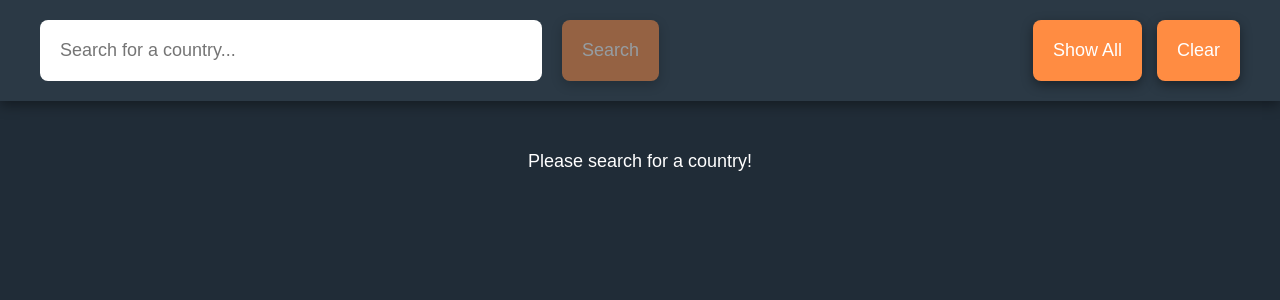
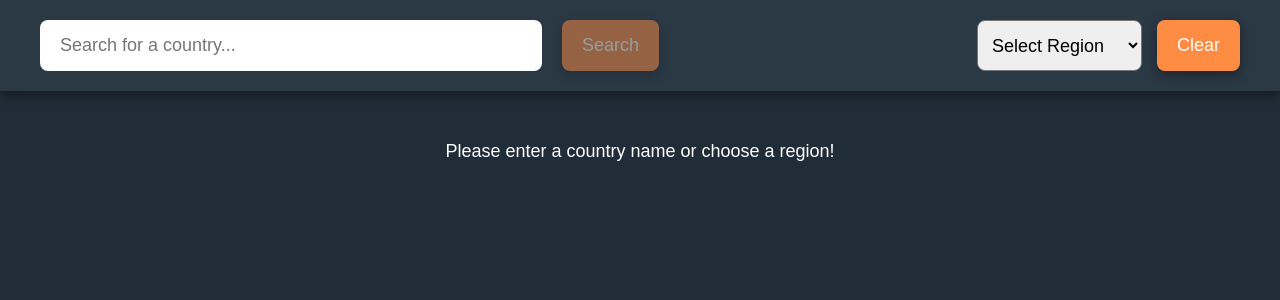
Before and after one commit to jatinchavan3010/react-challenge-main, a React (Vite) app: page / in a window 1280 px wide. Shown: the top 300 px of the page. Built offline with nearby package versions, Linux system fonts and the light colour scheme.

Commit message:
CountrySearch App - Update ReadMe, update test cases, update styles, add relevant comments

```diff
--- a/src/App.css
+++ b/src/App.css
@@ -54,6 +54,7 @@ p {
   position: sticky;
   top: 0;
   background-color: var(--color-header-background);
+  z-index: 99;
 }
 
 .search-container {
@@ -67,7 +68,7 @@ p {
   border: none;
   font-size: 18px;
   outline: none;
-  padding: 20px 250px 20px 20px;
+  padding: 15px 250px 15px 20px;
 }
 
 .btn-container {
@@ -76,14 +77,13 @@ p {
 }
 
 .search-button,
-.show-all-btn,
 .clear-btn {
   border-radius: 8px;
   box-shadow: var(--box-shadow-header);
   border: none;
   font-size: 18px;
   outline: none;
-  padding: 20px;
+  padding: 15px 20px;
   cursor: pointer;
   color: var(--color-text-primary);
   background-color: var(--color-button-background);
@@ -91,7 +91,6 @@ p {
 }
 
 .search-button:hover,
-.show-all-btn:hover,
 .clear-btn:hover {
   background-color: var(--color-button-background-hover);
 }
@@ -99,6 +98,21 @@ p {
 .search-button:disabled {
   opacity: 0.5;
   pointer-events: none;
+}
+
+.select-region {
+  width: 165px;
+  padding: 0 10px;
+  border-radius: 8px;
+  font-size: 18px;
+}
+
+.search-button:focus,
+.clear-btn:focus,
+.search-input:focus,
+.select-region:focus {
+  outline: 2px solid var(--color-button-background);
+  outline-offset: 2px;
 }
 
 /* Countries Section */
@@ -123,13 +137,20 @@ p {
   border-radius: 8px;
   overflow: hidden;
   padding-bottom: 24px;
+  background-color: var(--color-header-background);
   box-shadow: 0 0 8px rgba(0, 0, 0, 0.2);
-  background-color: var(--color-header-background);
+  transition: transform 0.2s;
+}
+
+.country-card:hover {
+  transform: scale(1.05);
+  box-shadow: 0 0 20px rgba(255, 140, 66, 0.9);
 }
 
 .country-flag-image {
   height: 160px;
-  overflow: hidden;
+  width: 100%;
+  margin: auto;
 }
 
 .country-flag-image img {
--- a/src/App.tsx
+++ b/src/App.tsx
@@ -6,8 +6,7 @@ import CountryList from "./components/CountryList";
 import { Country } from "./components/CountryCard";
 import ErrorCard from "./components/ErrorCard";
 import Loading from "./components/Loading";
-
-const BASE_URL = "https://restcountries.com/v3.1";
+import { BASE_URL, Region } from "./constants";
 
 interface ErrorState {
   message: string;
@@ -29,6 +28,7 @@ const App = () => {
     try {
       const response = await fetch(url);
 
+      // Check if the response is ok
       if (!response.ok) {
         throw new Error(
           response.status === 404
@@ -50,14 +50,27 @@ const App = () => {
     }
   };
 
+  // Handle region selection and fetch countries based on selected region
+  const handleRegionSelect = (region: string) => {
+    if (!region) {
+      setCountryList([]);
+      return;
+    }
+
+    const url =
+      region === Region.All
+        ? `${BASE_URL}/all` // Fetch all countries if "All" is selected
+        : `${BASE_URL}/region/${region}`; // Fetch countries by selected region
+
+    fetchCountries(url);
+  };
+
+  // Handle searching for countries by name
   const handleSearch = (search: string) => {
     fetchCountries(`${BASE_URL}/name/${search}`);
   };
 
-  const handleShowAll = () => {
-    fetchCountries(`${BASE_URL}/all`);
-  };
-
+  // Clear the current search and reset states
   const clearSearch = () => {
     setCountryList([]);
     setError({
@@ -70,8 +83,8 @@ const App = () => {
     <>
       <SearchBar
         onSearch={handleSearch}
-        onShowAll={handleShowAll}
         onClear={clearSearch}
+        onRegionSelect={handleRegionSelect}
       />
       {loading && <Loading />}
       {error.isError && <ErrorCard error={error.message} />}
--- a/src/components/CountryCard.tsx
+++ b/src/components/CountryCard.tsx
@@ -1,3 +1,5 @@
+import React from "react";
+
 export interface Country {
   name: {
     common: string;
@@ -16,27 +18,27 @@ interface CountryCardProps {
 
 const CountryCard: React.FC<CountryCardProps> = ({ country }) => {
   return (
-    <div className="country-card" role="article" data-testid="country-card">
-      <div className="country-flag-image">
+    <article className="country-card" role="article" data-testid="country-card">
+      <figure className="country-flag-image">
         <img
           src={`${country.flags.svg}`}
           alt={country.flags.alt}
           loading="lazy"
         />
-      </div>
+      </figure>
 
       <section className="country-info">
         <h3 className="country-name" data-testid="country-name">
           {country.name.common}
         </h3>
         <p className="country-capital" data-testid="country-capital">
-          <b>Capital:</b> {country.capital}
+          <strong>Capital:</strong> {country.capital}
         </p>
         <p className="country-region" data-testid="country-region">
-          <b>Region:</b> {country.region}
+          <strong>Region:</strong> {country.region}
         </p>
       </section>
-    </div>
+    </article>
   );
 };
 
--- a/src/components/CountryList.tsx
+++ b/src/components/CountryList.tsx
@@ -1,4 +1,4 @@
-import { useMemo } from "react";
+import React, { useMemo } from "react";
 import CountryCard, { Country } from "./CountryCard";
 
 type CountryListProps = {
@@ -20,7 +20,7 @@ const CountryList: React.FC<CountryListProps> = ({ countryList }) => {
         </section>
       ) : (
         <p className="no-search-message" data-testid="no-search-message">
-          Please search for a country!
+          Please enter a country name or choose a region!
         </p>
       )}
     </>
--- a/src/components/SearchBar.tsx
+++ b/src/components/SearchBar.tsx
@@ -1,28 +1,40 @@
 import { useState } from "react";
+import { Region } from "../constants";
 
 interface SearchBarProps {
   onSearch: (search: string) => void;
-  onShowAll: () => void;
   onClear: () => void;
+  onRegionSelect: (region: string) => void;
 }
 
 const SearchBar: React.FC<SearchBarProps> = ({
   onSearch,
-  onShowAll,
   onClear,
+  onRegionSelect,
 }) => {
   const [search, setSearch] = useState("");
+  const [selectedRegion, setSelectedRegion] = useState("");
 
+  // Function to handle searching for a country
   const handleSearch = () => {
     if (search.trim()) {
       onSearch(search);
+      setSelectedRegion("");
     }
   };
 
+  // Function to handle pressing "Enter" key in the search input
   const handleKeyDown = (event: React.KeyboardEvent<HTMLInputElement>) => {
     if (event.key === "Enter") {
       handleSearch();
     }
+  };
+
+  // Function to handle region selection
+  const handleRegionChange = (event: React.ChangeEvent<HTMLSelectElement>) => {
+    const region = event.target.value;
+    setSelectedRegion(region);
+    onRegionSelect(region);
   };
 
   return (
@@ -51,23 +63,29 @@ const SearchBar: React.FC<SearchBarProps> = ({
         </button>
       </div>
       <div className="btn-container">
-        <button
-          className="show-all-btn"
-          aria-label="Show all countries"
-          data-testid="show-all-button"
-          onClick={() => {
-            setSearch("");
-            onShowAll();
-          }}
+        <select
+          className="select-region"
+          data-testid="select-region"
+          value={selectedRegion}
+          onChange={handleRegionChange}
+          aria-label="Select a region"
         >
-          Show All
-        </button>
+          <option value={""} disabled>
+            Select Region
+          </option>
+          <option value={Region.All}>All</option>
+          <option value={Region.Africa}>Africa</option>
+          <option value={Region.Americas}>Americas</option>
+          <option value={Region.Asia}>Asia</option>
+          <option value={Region.Europe}>Europe</option>
+        </select>
         <button
           className="clear-btn"
-          aria-label="Clear countries"
+          aria-label="Clear result"
           data-testid="clear-all-button"
           onClick={() => {
             setSearch("");
+            setSelectedRegion("");
             onClear();
           }}
         >
--- /dev/null
+++ b/src/constants.ts
@@ -0,0 +1,9 @@
+export const BASE_URL = "https://restcountries.com/v3.1";
+
+export enum Region {
+  All = "All",
+  Africa = "Africa",
+  Americas = "Americas",
+  Asia = "Asia",
+  Europe = "Europe",
+}
```
Also changed, not shown: 2 other files (tests, documents, lock files or other folders).
